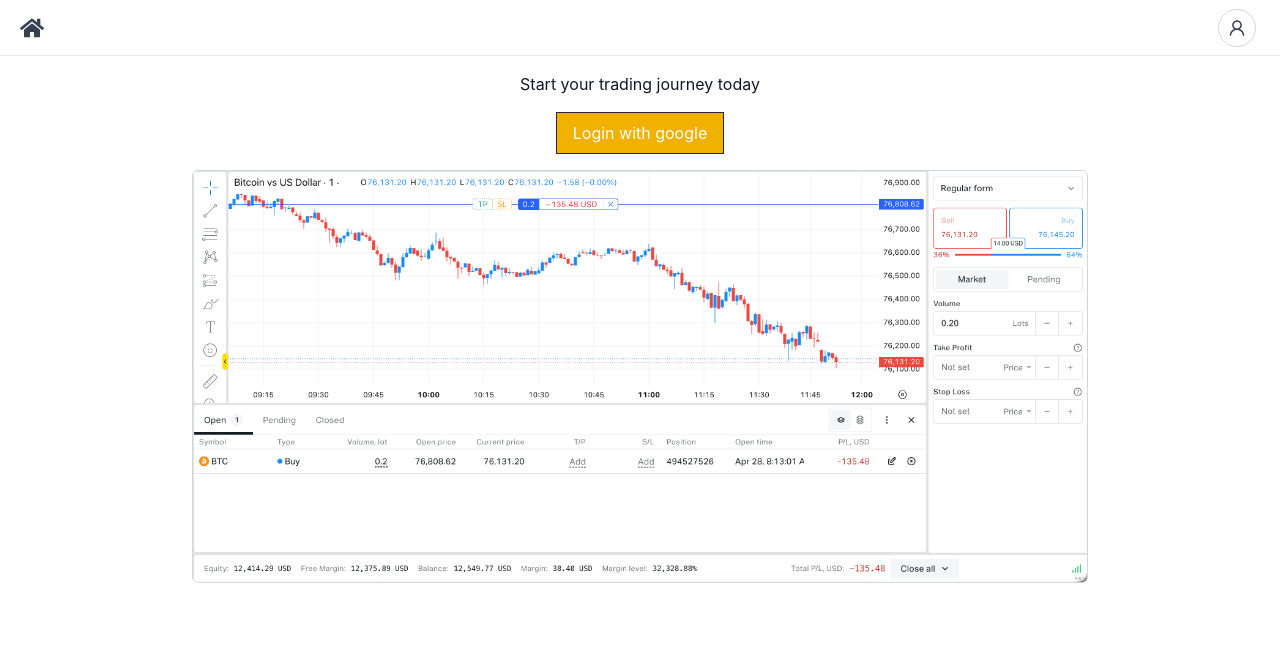
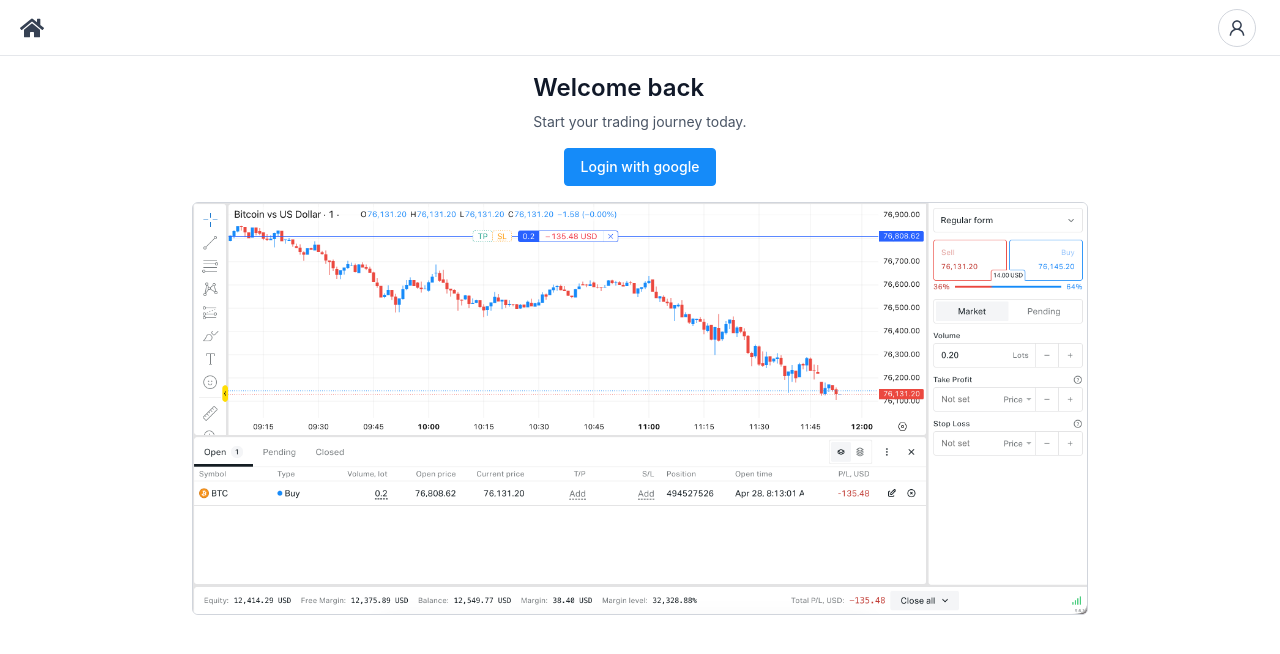
Before and after one commit to ankit0tech/exness, a React (Vite) app in the folder frontend/: page /login in a window 1280 px wide. Shown: the top 654 px of the page. Built offline with nearby package versions, Linux system fonts and the light colour scheme; no server answers.

Commit message:
updated UI of login and accounts page

```diff
--- a/frontend/src/components/Button.tsx
+++ b/frontend/src/components/Button.tsx
@@ -6,7 +6,8 @@ const Button = ({onClick, children}: {onClick: () => void, children: string}) =>
         <button
             type='button'
             onClick={onClick}
-            className="mx-auto w-fit px-4 py-2 text-white bg-yellow-500 cursor-pointer border border-gray-800 active:scale-98 transition-transform duration-300"        >
+            className='w-fit cursor-pointer text-sm font-medium border rounded-sm outline-hidden text-white py-2 px-4 active:scale-98 transition-transform transition-colors duration-300 border-[hsla(209,95%,53%,1)] bg-[hsla(209,95%,53%,1)] text-white'
+        >
             {children}
         </button>
     );
--- a/frontend/src/pages/AccountDetails.tsx
+++ b/frontend/src/pages/AccountDetails.tsx
@@ -63,32 +63,38 @@ const AccountDetails = () => {
 
 
     return (
-        <div className='w-full max-w-[520px] p-4'>
+        <div className='mx-auto w-full max-w-[580px] p-4'>
             {!accountDetails ? (
-                <section className='mx-auto flex w-full flex-col gap-4 rounded-md border border-gray-300 bg-gray-100 p-4 text-center'>
-                    <h2 className='text-base font-medium text-gray-800'>No account found</h2>
+                <div className='mx-auto flex w-full flex-col gap-4 rounded-xl border border-gray-300 bg-gray-100 p-5 text-center shadow-sm'>
+                    <h1 className='text-lg font-semibold text-gray-800'>Account Details</h1>
+                    <p className='text-sm text-gray-600'>No account found for this user yet.</p>
                     <button
                         type="button"
                         onClick={createAccount}
-                        className="mx-auto w-fit px-4 py-2 text-white bg-yellow-500 cursor-pointer border border-gray-800 active:scale-98 transition-transform duration-300"
+                        className='mx-auto w-fit cursor-pointer rounded-md border border-[hsla(209,95%,53%,1)] bg-[hsla(209,95%,53%,1)] px-4 py-2 text-sm font-medium text-white transition-transform transition-colors duration-300 active:scale-98'
                     >
                         Create empty account
                     </button>
-                </section>
+                </div>
             ) : (
-                <section className='flex w-full flex-col gap-4 rounded-md border border-gray-300 bg-gray-100 p-4 shadow-sm'>
+                <div className='flex w-full flex-col gap-5 rounded-xl border border-gray-300 bg-gray-100 p-5 shadow-sm'>
+                    <div className='flex items-center justify-between gap-2'>
+                        <h1 className='text-lg font-semibold text-gray-800'>Account Details</h1>
+                        <span className='rounded-full border border-gray-300 bg-white px-2.5 py-1 text-xs text-gray-600'>USD Wallet</span>
+                    </div>
+
                     <div className='w-full'>
-                        <h2 className='mb-2 text-base font-medium text-gray-800'>Account Overview</h2>
+                        <h2 className='mb-2 text-sm font-semibold uppercase tracking-wide text-gray-600'>Account Overview</h2>
                         <dl className='flex w-full flex-col gap-2 text-sm'>
-                            <div className='flex items-center justify-between rounded-md border border-gray-300 bg-white p-3'>
+                            <div className='flex items-center justify-between rounded-md border border-gray-300 bg-white px-4 py-3'>
                                 <dt className='text-gray-600 font-medium'>Balance</dt>
                                 <dd className='font-medium tabular-nums'>{formatPrice(accountDetails.balance)}</dd>
                             </div>
-                            <div className='flex items-center justify-between rounded-md border border-gray-300 bg-white p-3'>
+                            <div className='flex items-center justify-between rounded-md border border-gray-300 bg-white px-4 py-3'>
                                 <dt className='text-gray-600 font-medium'>Used Margin</dt>
                                 <dd className='font-medium tabular-nums'>{formatPrice(accountDetails.used_margin)}</dd>
                             </div>
-                            <div className='flex items-center justify-between rounded-md border border-gray-300 bg-white p-3'>
+                            <div className='flex items-center justify-between rounded-md border border-gray-300 bg-white px-4 py-3'>
                                 <dt className='text-gray-600 font-medium'>Free Margin</dt>
                                 <dd className='font-medium tabular-nums'>{formatPrice(accountDetails.free_margin)}</dd>
                             </div>
@@ -96,7 +102,7 @@ const AccountDetails = () => {
                     </div>
 
                     <form
-                        className="flex flex-col gap-4 rounded-sm border border-gray-300 bg-white p-3"
+                        className="flex flex-col gap-4 rounded-md border border-gray-300 bg-white p-4"
                         onSubmit={(e) => {updateBalance(e)}}
                     >
                         <div className='flex flex-col gap-2'>
@@ -108,7 +114,7 @@ const AccountDetails = () => {
                             </label>
                             <input
                                 id="amount"
-                                className="px-4 py-2 rounded-sm border border-gray-300 outline-hidden"
+                                className="h-10 rounded-md border border-gray-300 px-3 outline-hidden"
                                 type="number"
                                 value={amount}
                                 onChange={(e) => setAmount(Number(e.target.value))}
@@ -118,12 +124,12 @@ const AccountDetails = () => {
                         <button
                             type="submit"
                             disabled={amount === 0}
-                            className='self-end w-fit cursor-pointer text-sm font-medium border rounded-sm outline-hidden text-white py-2 px-4 active:scale-98 transition-transform transition-colors duration-300 border-[hsla(209,95%,53%,1)] bg-[hsla(209,95%,53%,1)] text-white'
+                            className='self-end w-fit cursor-pointer rounded-md border border-[hsla(209,95%,53%,1)] bg-[hsla(209,95%,53%,1)] px-4 py-2 text-sm font-medium text-white transition-transform transition-colors duration-300 active:scale-98 disabled:cursor-not-allowed disabled:opacity-70'
                         >
                             Update Balance
                         </button>
                     </form>
-                </section>
+                </div>
             )}
         </div>
     );
--- a/frontend/src/pages/Login.tsx
+++ b/frontend/src/pages/Login.tsx
@@ -53,11 +53,20 @@ const Login = () => {
     return (
         <div className="flex flex-col gap-4 w-full min-w-[320px] items-center p-4">
 
-            <div className="mx-auto text-md text-gray-900">Start your trading journey today</div>
+            <div>
+                <h1 className="text-2xl font-semibold text-gray-900">Welcome back</h1>
+                <p className="mt-2 text-sm text-gray-600">
+                    Start your trading journey today.
+                </p>
+            </div>
 
-            <Button onClick={login} >
-                Login with google
-            </Button>
+            <div className="">
+                <Button
+                    onClick={login}
+                >
+                    Login with google
+                </Button>
+            </div>
 
             <img
                 src={tradingImg}
```
